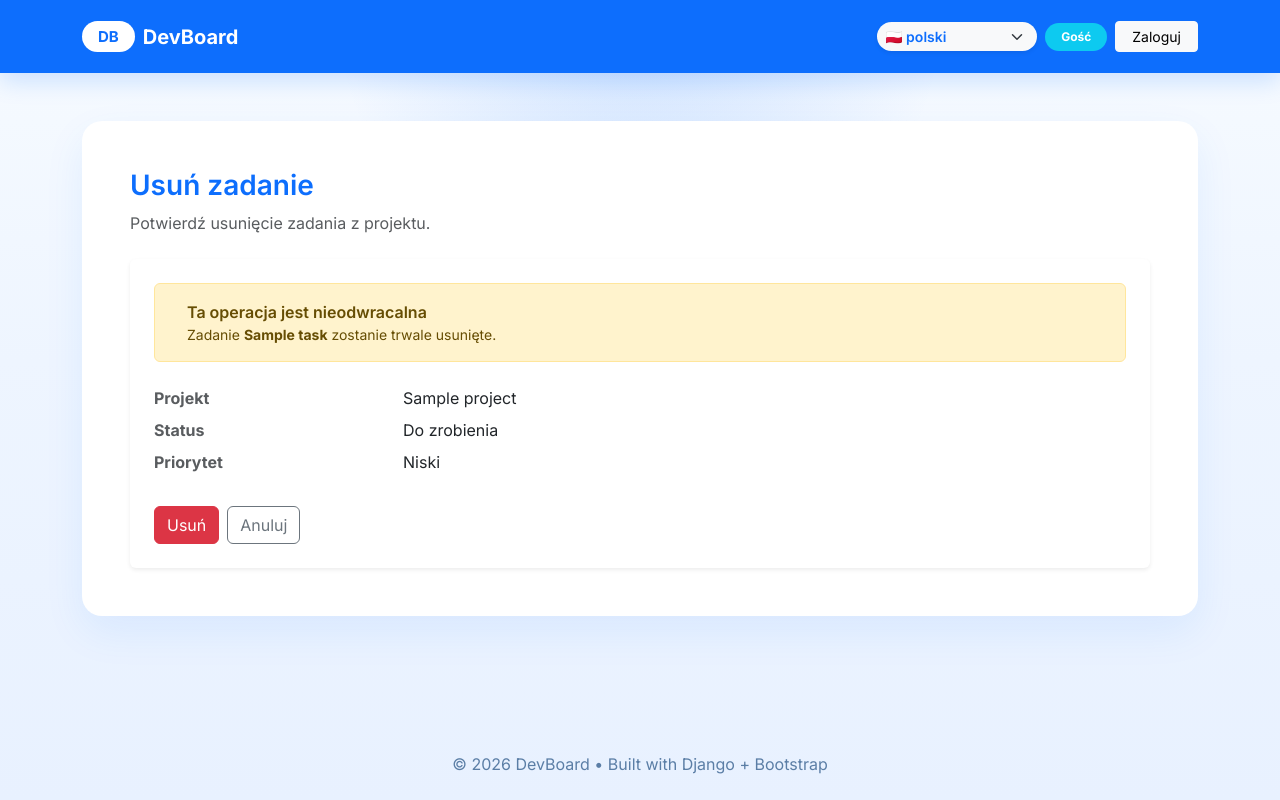
After one commit to WojBor87/Django_project_ALX, a Django app: template templates/devboard/task_confirm_delete.html in a window 1280 px wide. The commit adds this page. Run offline with Django 5.2, Linux system fonts and the light colour scheme; the template is opened without the code that fills it: values that come from a table or form of the project are taken from there, others are empty; tables that the repository leaves empty hold one stand-in row (values such as "Sample post"); parts of the project's set-up code (start-up, migrations or seed data) failed here and were passed over.

Commit message:
Task Delete View

```diff
--- a/devboard/forms.py
+++ b/devboard/forms.py
@@ -22,7 +22,7 @@ class TaskForm(forms.ModelForm):
             "description": forms.Textarea(attrs={'class': 'form-control', "rows": "5"}),
             "project": forms.Select(attrs={'class': 'form-select'}),
             "assignee": forms.Select(attrs={'class': 'form-select'}),
-            "due_date": forms.DateInput(attrs={'class': 'form-control', "type": "date"}),
+            "due_date": forms.DateInput(attrs={'class': 'form-control', "type": "date"}, format='%Y-%m-%d'),
             "priority": forms.Select(attrs={'class': 'form-select'}),
             "status": forms.Select(attrs={'class': 'form-select'}),
         }
--- a/devboard/urls.py
+++ b/devboard/urls.py
@@ -11,4 +11,5 @@ urlpatterns = [
     path("zadania/<int:pk>/", views.TaskDetailView.as_view(), name='task_detail'),
     path("zadania/<int:pk>/komentarz/nowy/", views.AddNewCommentToTask.as_view(), name='comment_add'),
     path("zadania/<int:pk>/edytuj/", views.TaskUpdateView.as_view(), name='task_update'),
+    path("zadania/<int:pk>/usun/", views.TaskDeleteView.as_view(), name='task_delete'),
 ]
--- a/templates/devboard/project_detail.html
+++ b/templates/devboard/project_detail.html
@@ -108,6 +108,9 @@
                     <a href="{% url 'devboard:task_update' task.pk %}" class="btn btn-sm btn-primary">
                         Edytuj
                     </a>
+                    <a href="{% url 'devboard:task_delete' task.pk %}" class="btn btn-sm btn-warning">
+                        Usuń
+                    </a>
                 </div>
 
             </div>
--- /dev/null
+++ b/templates/devboard/task_confirm_delete.html
@@ -0,0 +1,42 @@
+{% extends 'base.html' %}
+{% block title %}Usuń zadanie{% endblock %}
+
+{% block content %}
+<div class="mb-4">
+    <h1 class="h3 fw-semibold text-primary mb-2">Usuń zadanie</h1>
+    <p class="text-muted mb-0">Potwierdź usunięcie zadania z projektu.</p>
+</div>
+
+<div class="card border-0 shadow-sm">
+    <div class="card-body p-4">
+        <div class="alert alert-warning d-flex align-items-start gap-3 mb-4">
+            <i class="bi bi-exclamation-triangle-fill fs-4"></i>
+            <div>
+                <div class="fw-semibold">Ta operacja jest nieodwracalna</div>
+                <div class="small">Zadanie <strong>{{ object.title }}</strong> zostanie trwale usunięte.</div>
+            </div>
+        </div>
+
+        <dl class="row mb-0">
+            <dt class="col-sm-3 text-muted">Projekt</dt>
+            <dd class="col-sm-9">{{ object.project.name }}</dd>
+
+            <dt class="col-sm-3 text-muted">Status</dt>
+            <dd class="col-sm-9">{{ object.get_status_display }}</dd>
+
+            <dt class="col-sm-3 text-muted">Priorytet</dt>
+            <dd class="col-sm-9">{{ object.get_priority_display }}</dd>
+        </dl>
+
+        <form method="post" class="d-flex gap-2 mt-4">
+            {% csrf_token %}
+            <button type="submit" class="btn btn-danger">
+                Usuń
+            </button>
+            <a href="{% url 'devboard:project_details' object.project.pk %}" class="btn btn-outline-secondary">
+                Anuluj
+            </a>
+        </form>
+    </div>
+</div>
+{% endblock %}
```
Also changed, not shown: devboard/views.py (+8 -2 lines).
